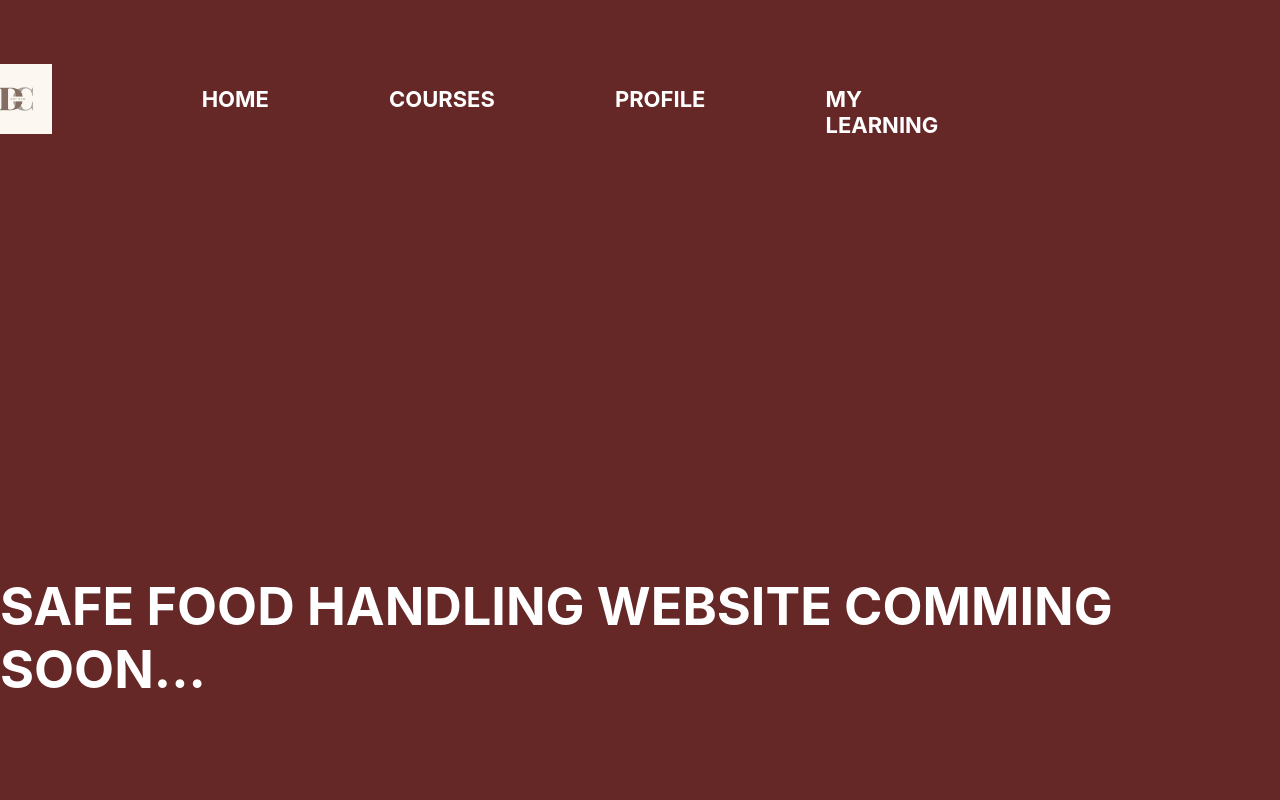
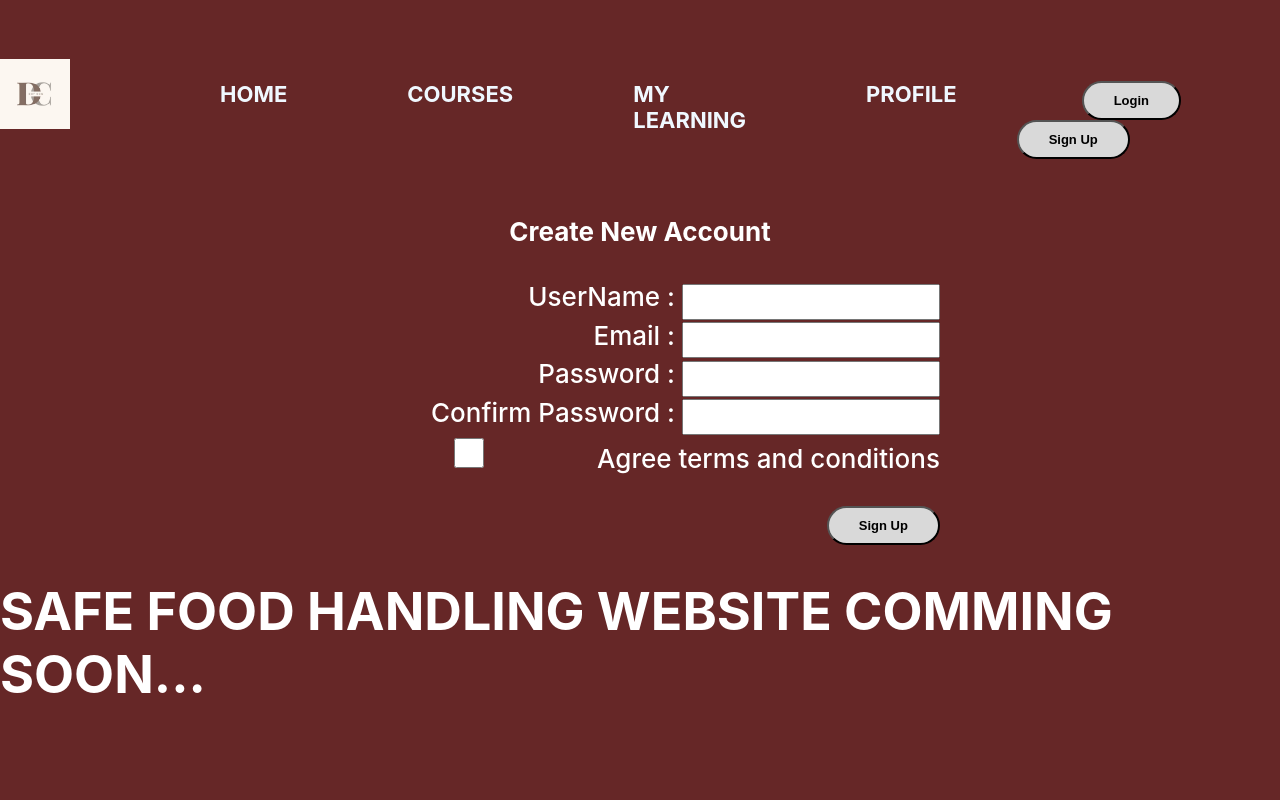
Before and after one commit to NaveenReddy-Can/WIL-Project, a React (Create React App) app in the folder Front End/safefoodhandling/: page / in a window 1280 px wide. Shown: the top 800 px of the page. Built offline with nearby package versions, Linux system fonts and the light colour scheme.

Commit message:
updated signup and css

```diff
--- a/Front End/safefoodhandling/package.json
+++ b/Front End/safefoodhandling/package.json
@@ -7,8 +7,10 @@
     "@testing-library/jest-dom": "^5.16.5",
     "@testing-library/react": "^13.4.0",
     "@testing-library/user-event": "^13.5.0",
+    "bootstrap": "^5.2.3",
     "mui": "^0.0.1",
     "react": "^18.2.0",
+    "react-bootstrap": "^2.7.0",
     "react-dom": "^18.2.0",
     "react-scripts": "^5.0.1",
     "web-vitals": "^2.1.4"
--- a/Front End/safefoodhandling/src/App.css
+++ b/Front End/safefoodhandling/src/App.css
@@ -11,6 +11,11 @@
 
 
 .App-header {
+  text-align: right;
+  color: white;
+  font-weight: 501;
 
-  color: white;
 }
+.App-header h4 {
+text-align: center;
+}
--- a/Front End/safefoodhandling/src/App.js
+++ b/Front End/safefoodhandling/src/App.js
@@ -1,15 +1,18 @@
 import './App.css';
 import NavBar from './Components/Navbar';
+import SignUp from './Components/SignUp';
+
 function App() {
   return (
     <div className="App">
       <NavBar />
+      <header className="App-header">
+        <SignUp />
+      </header>
+
       <h1> SAFE FOOD HANDLING WEBSITE COMMING SOON...</h1>
 
-      <header className="App-header">
 
-
-      </header>
     </div>
   );
 }
--- a/Front End/safefoodhandling/src/Components/Navbar.js
+++ b/Front End/safefoodhandling/src/Components/Navbar.js
@@ -1,6 +1,7 @@
 import React from 'react';
 import './css/navbar.css';
 import Dotcom from '../Assets/Images/Dotcomlogo.png';
+import SignUp from './SignUp';
 
 
 
@@ -8,12 +9,22 @@ const NavBar = () => {
     return (
         <div className="navbar" >
             <img src={Dotcom} alt='navlgo' />
+
             <ul className="navbar-list">
-                <li className="navbar-item" >HOME</li>
-                <li className="navbar-item" >COURSES</li>
-                <li className="navbar-item" >PROFILE</li>
-                <li className="navbar-item" >MY LEARNING</li>
+                <li className="navbar-item" > <a href=" ">HOME</a></li>
+                <li className="navbar-item" ><a href=" ">COURSES</a></li>
+                <li className="navbar-item" ><a href=" ">MY LEARNING</a></li>
+                <li className="navbar-item" ><a href=" ">PROFILE</a></li>
+                <div className='nav-buttons'>
+                    <button className='button1' type='button'> Login </button>
+                    <button type='submit' onClick={SignUp}> Sign Up </button>
+
+                </div>
+
             </ul>
+
+
+
         </div>
     );
 };
--- a/Front End/safefoodhandling/src/Components/SignUp.js
+++ b/Front End/safefoodhandling/src/Components/SignUp.js
@@ -0,0 +1,43 @@
+import React from 'react';
+import './css/SignUp.css';
+
+
+const SignUp = () => {
+    return (
+        <div className='sign'>
+            <form action="" >
+                <div className='signup-fields'>
+
+                    <h4> Create New Account </h4>
+                    <lable htmlFor="username" > UserName : </lable>
+                    <input type="text" autoComplete='off' name='username' id='username' />
+                    <br></br>
+
+                    <lable htmlFor="email" > Email : </lable>
+                    <input type="email" autoComplete='off' name='email' id='email' />
+                    <br></br>
+
+                    <lable htmlFor="password" > Password : </lable>
+                    <input type="password" autoComplete='off' name='password' id='password' />
+                    <br></br>
+
+                    <lable htmlFor="confirmpassword" > Confirm Password : </lable>
+                    <input type="password" autoComplete='off' name='confirmpassword' id='confirmPassword' />
+                    <br></br>
+
+                </div>
+                <div className='checkbox'>
+                    <input className='checkbx' type="checkbox" name='Agree to terms and conditions' />
+                    <lable htmlFor="TermsAndConditions">Agree terms and conditions</lable>
+                </div>
+                <br></br>
+
+                <button className='signupbtn' ntype='submit' >Sign  Up</button>
+            </form>
+
+        </div>
+
+    )
+};
+
+export default SignUp;
--- /dev/null
+++ b/Front End/safefoodhandling/src/Components/css/SignUp.css
@@ -0,0 +1,27 @@
+.sign .Signup-fields label{
+display: inline-block;
+text-align: right;
+font-weight: bold;
+}
+.signupbtn{
+    padding: 10px 30px 10px;
+    background-color: #D9D9D9;
+    border-radius: 25px;
+    font-size: small;
+    font-weight: bold;
+}
+
+input{
+    height: 30px;
+    width: 250px;
+
+
+}
+.checkbox{
+    text-align: left;
+
+}
+.sign .checkbx input{
+height: 10px;
+width: 10px;
+}
--- a/Front End/safefoodhandling/src/Components/css/navbar.css
+++ b/Front End/safefoodhandling/src/Components/css/navbar.css
@@ -1,5 +1,8 @@
 .navbar{
-    display: flex;
+    display: inline-flex;
+    padding-bottom: 0%;
+    vertical-align: top;
+    position: initial;
 }
 .navbar img{
     height: 70px;
@@ -9,12 +12,31 @@
 .navbar-list{
       display: flex;
       justify-content: 'center';
-      padding-right: 300px;
+      padding-right: 20px;
       list-style: none;
       font-weight: bold;
      font-size: calc(6px + 2vmin);;
 }
 .navbar-item{
-    padding: 0px 60px 380px;
+    padding: 0px 60px 0px;
+    height: 10px;
+  vertical-align: top;
+
 
 }
+a{
+    color: aliceblue;
+    text-decoration: none;
+}
+.button1{
+    margin-right: 75px;
+    margin-left: 65px;
+
+}
+.nav-buttons button {
+    padding: 10px 30px 10px;
+    background-color: #D9D9D9;
+    border-radius: 25px;
+    font-size: small;
+    font-weight: bold;
+}
--- a/Front End/safefoodhandling/src/index.js
+++ b/Front End/safefoodhandling/src/index.js
@@ -4,12 +4,15 @@ import './index.css';
 import App from './App';
 import reportWebVitals from './reportWebVitals';
 import Footer from './footer';
+import SignUp from './Components/SignUp';
+
 
 
 const root = ReactDOM.createRoot(document.getElementById('root'));
 root.render(
   <React.StrictMode>
     <App />
+
     <Footer />
 
 
```
Also changed, not shown: 1 other file (tests, documents, lock files or other folders).
